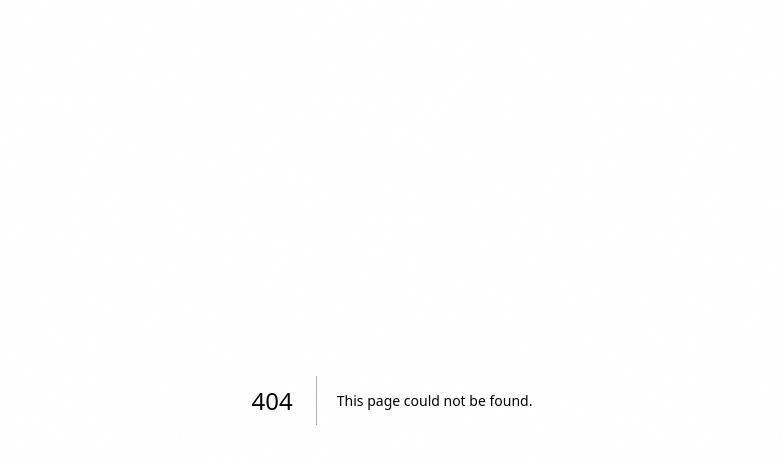
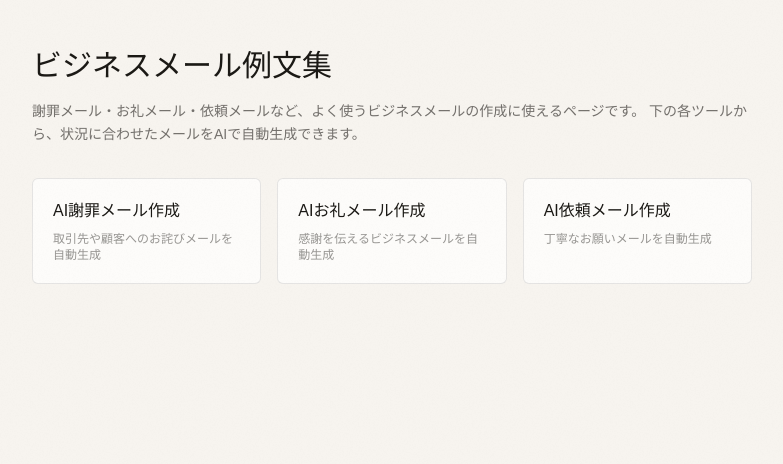
Before and after one commit to etoile1000/ai-mail-generator, a Next.js app in the folder ai-mail-app/: page /business-email-examples in a window 1280 px wide. Before the commit this address had no page. Shown: the top 464 px of the page, without its empty margins (248-1031 px from the left). Built offline with nearby package versions, Linux system fonts and the light colour scheme.

Commit message:
Create page.tsx

```diff
--- /dev/null
+++ b/ai-mail-app/src/app/business-email-examples/page.tsx
@@ -0,0 +1,53 @@
+export const metadata = {
+  title: "ビジネスメール例文集｜AIで謝罪・お礼・依頼メールを作成",
+  description:
+    "ビジネスメールの例文や書き方を紹介。謝罪メール・お礼メール・依頼メールをAIで簡単に作成できます。",
+};
+
+export default function BusinessEmailExamplesPage() {
+  return (
+    <main className="min-h-screen bg-washi">
+      <div className="mx-auto max-w-3xl px-6 py-12">
+        <h1 className="font-display text-3xl text-ink mb-4">
+          ビジネスメール例文集
+        </h1>
+        <p className="text-sm text-ink/60 leading-relaxed mb-8">
+          謝罪メール・お礼メール・依頼メールなど、よく使うビジネスメールの作成に使えるページです。
+          下の各ツールから、状況に合わせたメールをAIで自動生成できます。
+        </p>
+
+        <div className="grid grid-cols-1 sm:grid-cols-3 gap-4">
+          <a
+            href="/apology-email"
+            className="rounded-md border border-ink/10 bg-white/70 p-5 hover:border-vermilion/40 transition"
+          >
+            <h2 className="text-base font-medium text-ink">AI謝罪メール作成</h2>
+            <p className="mt-2 text-xs text-ink/45">
+              取引先や顧客へのお詫びメールを自動生成
+            </p>
+          </a>
+
+          <a
+            href="/thank-you-email"
+            className="rounded-md border border-ink/10 bg-white/70 p-5 hover:border-vermilion/40 transition"
+          >
+            <h2 className="text-base font-medium text-ink">AIお礼メール作成</h2>
+            <p className="mt-2 text-xs text-ink/45">
+              感謝を伝えるビジネスメールを自動生成
+            </p>
+          </a>
+
+          <a
+            href="/request-email"
+            className="rounded-md border border-ink/10 bg-white/70 p-5 hover:border-vermilion/40 transition"
+          >
+            <h2 className="text-base font-medium text-ink">AI依頼メール作成</h2>
+            <p className="mt-2 text-xs text-ink/45">
+              丁寧なお願いメールを自動生成
+            </p>
+          </a>
+        </div>
+      </div>
+    </main>
+  );
+}
```
